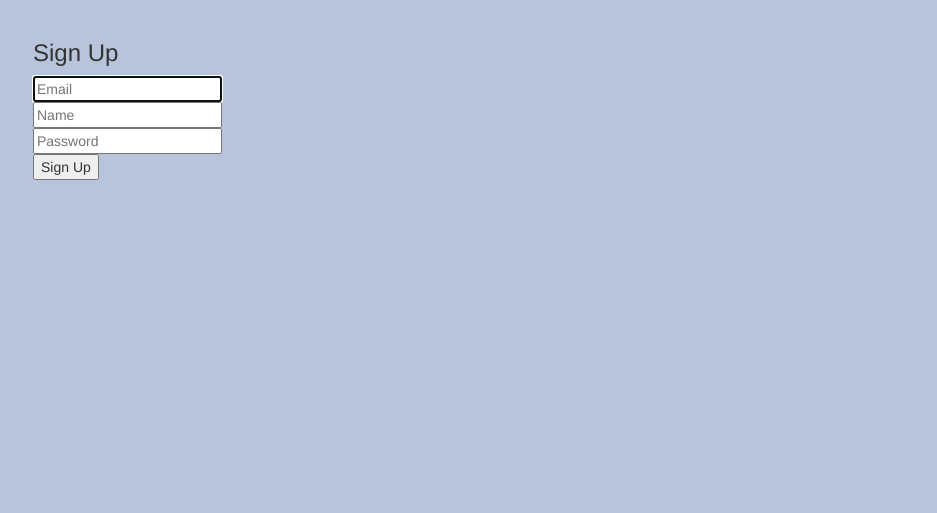
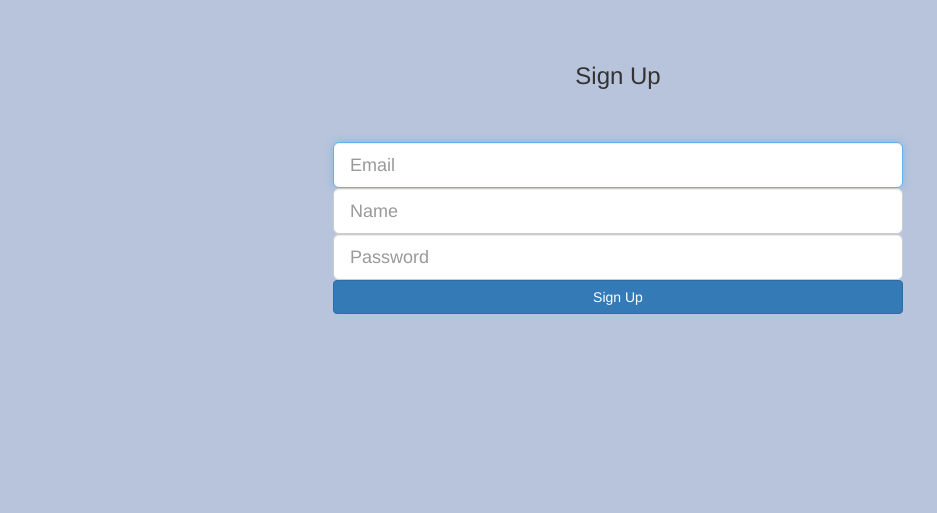
Before and after one commit to aitortxo10/DBW_project, a Flask app: page /signup in a window 1280 px wide. Shown: the part 50-563 px from the top of the page, without its empty margins (52-989 px from the left). Run offline with Flask 2, Linux system fonts and the light colour scheme; some libraries are stand-ins or nearby versions.

Commit message:
Basic css format done

```diff
--- a/project/static/index.css
+++ b/project/static/index.css
@@ -67,6 +67,7 @@ body{
   display: grid;
   align-items:center;
   justify-items: center;
+  padding-top: 2%;
 }
 .container{
   height: 100%;
@@ -74,3 +75,16 @@ body{
 .box{
   width:60%;
 }
+
+form {
+ width: 50%;
+ height: 50%;
+ margin: auto;
+ position: relative;
+ display: inline-block;
+ text-align: center;
+}
+
+#log_button{
+  min-width: 100%;
+}
--- a/project/templates/base.html
+++ b/project/templates/base.html
@@ -24,7 +24,7 @@
                         Home
                     </a>
                     {% if current_user.is_authenticated %}
-                    <a href="{{ url_for('main.profile') }}" class="nav-link">
+                    <a href="{{ url_for('main.profile') }}" class="nav-link" id="login">
                         Profile
                     </a>
                     {% endif %}
@@ -37,7 +37,7 @@
                     </a>
                     {% endif %}
                     {% if current_user.is_authenticated %}
-                    <a href="{{ url_for('auth.logout') }}" class="nav-link">
+                    <a href="{{ url_for('auth.logout') }}" class="nav-link" id=signup>
                         Logout
                     </a>
                     {% endif %}
--- a/project/templates/signup.html
+++ b/project/templates/signup.html
@@ -2,11 +2,11 @@
 
 {% block content %}
 <div class="column is-4 is-offset-4">
+    <div class="container" id=login_box>
     <h3 class="title">Sign Up</h3>
-    <div class="box">
       {% with messages = get_flashed_messages() %}
       {% if messages %}
-          <div class="notification is-danger">
+          <div class="alert alert-danger" role="alert">
               {{ messages[0] }}. Go to <a href="{{ url_for('auth.login') }}">login page</a>.
           </div>
       {% endif %}
@@ -14,23 +14,22 @@
         <form method="POST" action="/signup">
             <div class="field">
                 <div class="control">
-                    <input class="input is-large" type="email" name="email" placeholder="Email" autofocus="">
+                    <input class="form-control input-lg" type="email" name="email" placeholder="Email" autofocus="">
                 </div>
             </div>
 
             <div class="field">
                 <div class="control">
-                    <input class="input is-large" type="text" name="name" placeholder="Name" autofocus="">
+                    <input class="form-control input-lg" type="text" name="name" placeholder="Name" autofocus="">
                 </div>
             </div>
 
             <div class="field">
                 <div class="control">
-                    <input class="input is-large" type="password" name="password" placeholder="Password">
+                    <input class="form-control input-lg" type="password" name="password" placeholder="Password">
                 </div>
             </div>
-
-            <button class="button is-block is-info is-large is-fullwidth">Sign Up</button>
+            <button class="btn btn-primary" id="log_button">Sign Up</button>
         </form>
     </div>
 </div>
```
Also changed, not shown: project/templates/login.html (+6 -6 lines).
